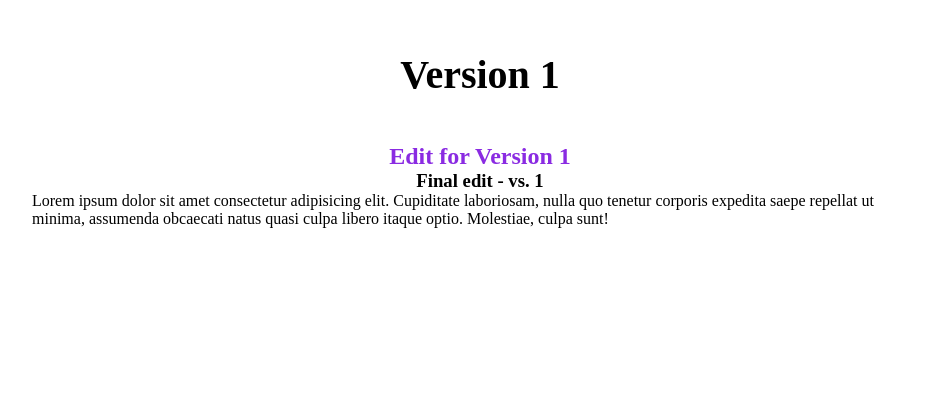
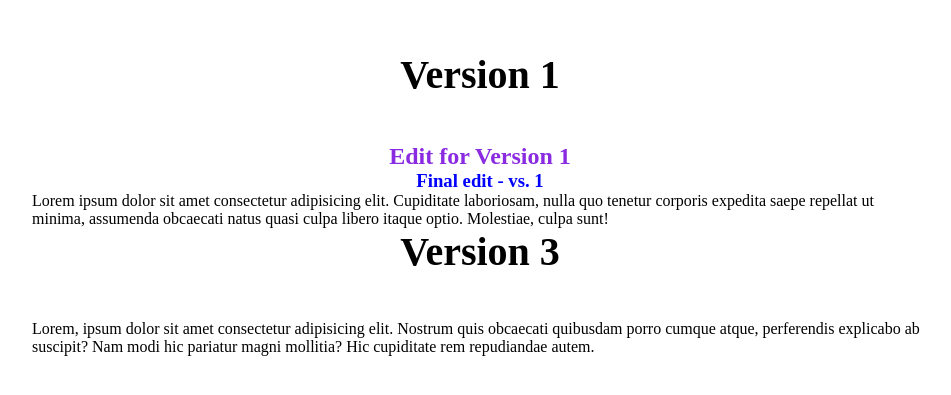
Before and after one commit to ekmortenjuulhansen/git_oevelse, a plain HTML site: page index.html in a window 1280 px wide. Shown: the part 141-536 px from the top of the page, without its empty margins (160-1111 px from the left). Drawn offline with Linux system fonts and the light colour scheme.

Commit message:
Version_3_done

```diff
--- a/index.html
+++ b/index.html
@@ -15,6 +15,13 @@
     <p>Lorem ipsum dolor sit amet consectetur adipisicing elit. Cupiditate laboriosam, nulla quo tenetur corporis
         expedita saepe repellat ut minima, assumenda obcaecati natus quasi culpa libero itaque optio. Molestiae, culpa
         sunt!</p>
+
+
+    <h1>Version 3 </h1>
+
+    <p>Lorem, ipsum dolor sit amet consectetur adipisicing elit. Nostrum quis obcaecati quibusdam porro cumque atque,
+        perferendis explicabo ab suscipit? Nam modi hic pariatur magni mollitia? Hic cupiditate rem repudiandae autem.
+    </p>
 </body>
 
 </html>
--- a/style.css
+++ b/style.css
@@ -24,3 +24,7 @@ h1 {
 h2 {
   color: blueviolet;
 }
+
+h3 {
+  color: blue;
+}
```
